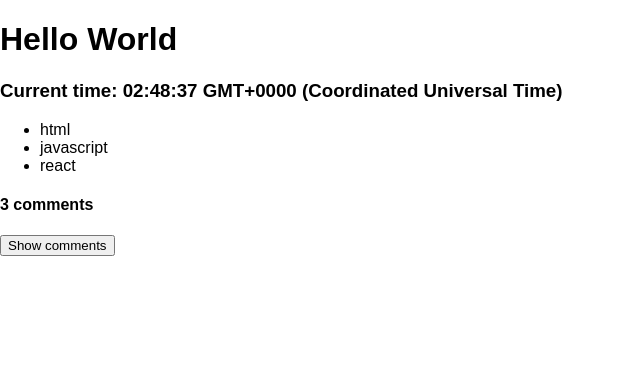
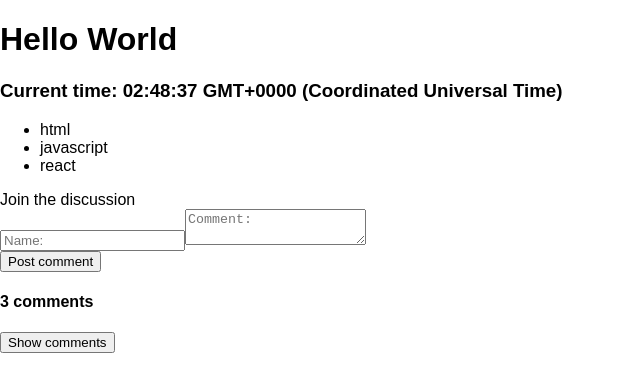
Before and after one commit to leodrez/react-test, a React (Create React App) app: page / in a window 1280 px wide. Shown: the top 392 px of the page, without its empty margins (0-640 px from the left). Built offline with nearby package versions, Linux system fonts and the light colour scheme.

Commit message:
Add comment form added

```diff
--- a/src/components/CommentBox.js
+++ b/src/components/CommentBox.js
@@ -8,7 +8,12 @@ class CommentBox extends Component {
     super();
 
     this.state = {
-      showComments: false
+      showComments: false,
+      comments: [
+        { id: 1, name: 'Leonardo', body: 'Bad writer' },
+        { id: 2, name: 'Ariana', body: 'Good writer' },
+        { id: 3, name: 'Liszt', body: 'Master' }
+      ]
     };
   }
 
@@ -24,6 +29,7 @@ class CommentBox extends Component {
 
     return(
       <div className="comment-box">
+        <CommentForm addComment={this._addComment.bind(this)} />
         <h4 className="h4">{this._getCommentsTitle(comments.length)}</h4>
         <button onClick={this._handleClick.bind(this)}>{buttonText}</button>
         {commentNodes}
@@ -38,17 +44,13 @@ class CommentBox extends Component {
   }
 
   _getComments() {
-    const commentList = [
-      { id: 1, name: 'Leonardo', body: 'Bad writer' },
-      { id: 2, name: 'Ariana', body: 'Good writer' },
-      { id: 3, name: 'Liszt', body: 'Master' }
-    ];
-
-    return commentList.map((comment) => {
-      return(
+    return this.state.comments.map((comment) => {
+      return (
         <Comment
-          name={comment.name} body={comment.body} key={comment.id} />
-      )
+          author={comment.author}
+          body={comment.body}
+          key={comment.id} />
+      );
     });
   }
 
@@ -61,6 +63,15 @@ class CommentBox extends Component {
       return `${commentCount} comments`;
     }
   }
+
+  _addComment(author, body) {
+    const comment = {
+      id: this.state.comments.length + 1,
+      author,
+      body
+    };
+    this.setState({ comments: this.state.comments.concat([comment]) });
+  }
 }
 
 export default CommentBox;
--- a/src/components/CommentForm.js
+++ b/src/components/CommentForm.js
@@ -1,13 +1,13 @@
 import React, { Component } from 'react';
 
-class CommentForm extends React.Component {
+class CommentForm extends Component {
   render() {
     return (
-      <form className="comment-form" onSubmit={this.handleSubmit.bind(this)}>
-        <lable>Join the discussion</lable>
+      <form className="comment-form" onSubmit={this._handleSubmit.bind(this)}>
+        <label>Join the discussion</label>
         <div className="comment-form-fields">
-          <input placeholder="Name:"/>
-          <textarea placeholder="Comment:"></textarea>
+          <input placeholder="Name:" ref={(input) => this._author = input}/>
+          <textarea placeholder="Comment:" ref={(textarea) => this._body = textarea}></textarea>
         </div>
         <div className="comment-form-actions">
           <button type="submit">
@@ -20,6 +20,11 @@ class CommentForm extends React.Component {
 
   _handleSubmit(event) {
     event.preventDefault();
+
+    let author = this._author;
+    let body = this._body;
+
+    this.props.addComment(author.value, body.value);
   }
 }
 
```
